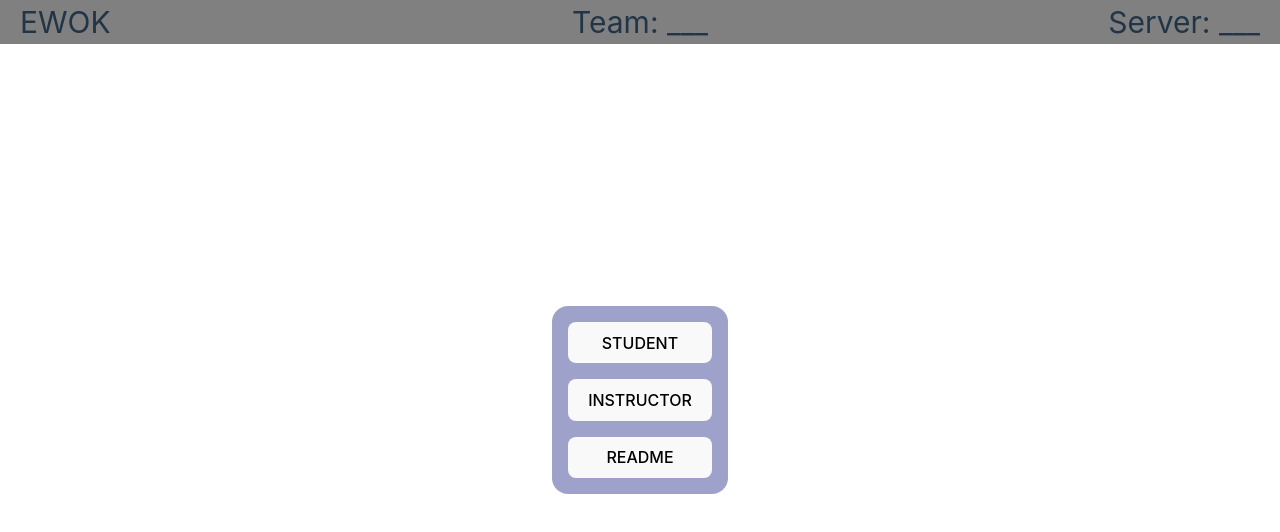
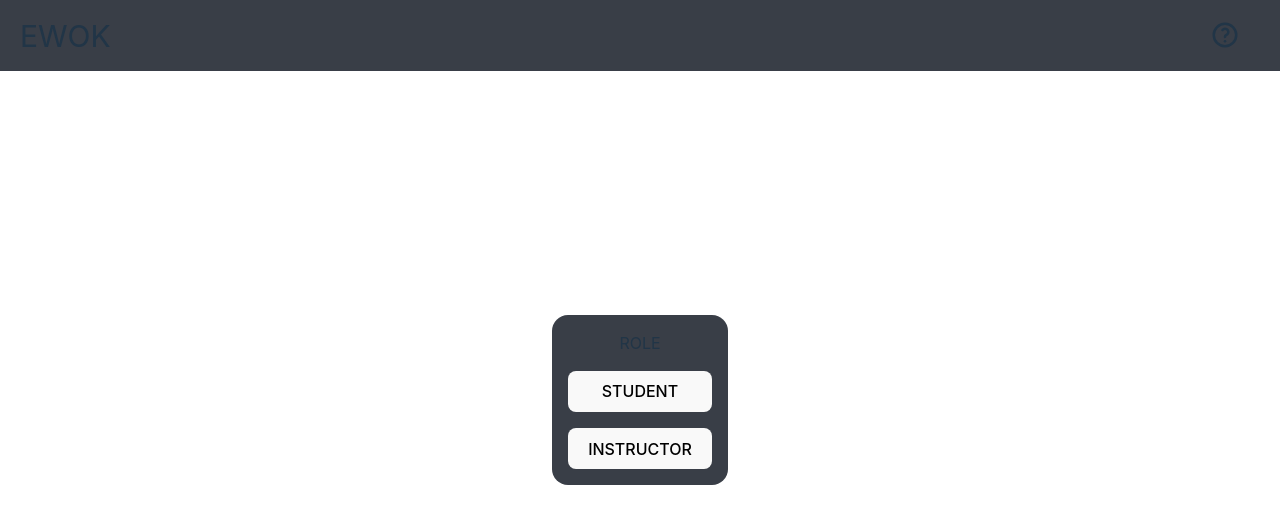
Before and after one commit to bjhufstetler/ewok, a React (Vite) app in the folder ui/: page / in a window 1280 px wide. Shown: the top 532 px of the page. Built offline with nearby package versions, Linux system fonts and the light colour scheme.

Commit message:
adds header help page

```diff
--- a/ui/package.json
+++ b/ui/package.json
@@ -11,6 +11,7 @@
   "dependencies": {
     "react": "^18.2.0",
     "react-dom": "^18.2.0",
+    "react-icons": "^4.4.0",
     "react-router-dom": "^6.4.2"
   },
   "devDependencies": {
--- a/ui/src/App.css
+++ b/ui/src/App.css
@@ -4,38 +4,3 @@
   padding: 2rem;
   text-align: center;
 }
-
-.Card {
-  padding: .5em;
-  background-color: #6e72aeaa;
-  border-radius: 1em;
-  display: flex;
-  flex-direction: column;
-}
-
-.Card * {
-  margin: .5em;
-}
-
-.header {
-  position: fixed;
-  left: 0;
-  top: 0;
-  width: 100%;
-  background-color: grey;
-  font-size: 30px;
-  display: grid;
-  grid-template-columns: 1fr 1fr 1fr;
-}
-
-.header * {
-  padding: 10px 20px 10px 20px;
-}
-
-.header :first-child {
-  text-align: left;
-}
-
-.header :last-child {
-  text-align: right
-}
--- a/ui/src/App.tsx
+++ b/ui/src/App.tsx
@@ -1,5 +1,5 @@
 import { BrowserRouter as Router, Routes, Route } from "react-router-dom";
-import { Landing, StudentLogin, StudentPage, InstructorLogin, InstructorCreate, InstructorJoin, InstructorPage, Header } from "./components";
+import { Landing, StudentLogin, StudentPage, InstructorLogin, InstructorCreate, InstructorJoin, InstructorPage, Header, Help } from "./components";
 import './App.css';
 
 function App() {
@@ -15,6 +15,7 @@ function App() {
           <Route path="/instructorCreate" element={<InstructorCreate/>} />
           <Route path="/instructorJoin" element={<InstructorJoin/>} />
           <Route path="/instructor" element={<InstructorPage/>} />
+          <Route path="/help" element={<Help/>} />
         </Routes>
       </div>
     </Router>
--- a/ui/src/components/Login/InstructorCreate.tsx
+++ b/ui/src/components/Login/InstructorCreate.tsx
@@ -1,4 +1,3 @@
-import "../../App.css";
 import { useNavigate } from "react-router-dom";
 
 const InstructorCreate = () => {
--- a/ui/src/components/Login/InstructorJoin.tsx
+++ b/ui/src/components/Login/InstructorJoin.tsx
@@ -1,4 +1,3 @@
-import "../../App.css";
 import { useNavigate } from "react-router-dom";
 
 const StudentLogin = () => {
--- a/ui/src/components/Login/InstructorLogin.tsx
+++ b/ui/src/components/Login/InstructorLogin.tsx
@@ -5,7 +5,7 @@ const InstructorLogin = () => {
     const navigate = useNavigate();
     return(
         <div className="Card">
-            <input type="text" defaultValue="PASSWORD"></input>
+            <input type="text" placeholder="PASSWORD"></input>
             <button onClick={()=> navigate("/instructorCreate")}>CREATE</button>
             <button onClick={()=> navigate("/instructorJoin")}>JOIN</button>
             <button onClick={() => navigate("/")}>BACK</button>
--- a/ui/src/components/Login/Landing.tsx
+++ b/ui/src/components/Login/Landing.tsx
@@ -1,12 +1,11 @@
-import "../../App.css";
 import { useNavigate } from 'react-router-dom';
 const Landing = () => {
     const navigate = useNavigate();
     return(
         <div className="Card">
+            <div>ROLE</div>
             <button onClick={() => navigate("/studentLogin")}>STUDENT</button>
             <button onClick={() => navigate("/instructorLogin")}>INSTRUCTOR</button>
-            <button onClick={() => navigate("/readme")}>README</button>
         </div>
     )
 };
--- a/ui/src/components/Login/StudentLogin.tsx
+++ b/ui/src/components/Login/StudentLogin.tsx
@@ -1,4 +1,3 @@
-import "../../App.css";
 import { useNavigate } from "react-router-dom";
 
 const StudentLogin = () => {
--- a/ui/src/components/Page/Header.tsx
+++ b/ui/src/components/Page/Header.tsx
@@ -1,10 +1,20 @@
-import "../../App.css"
+import { useNavigate, useLocation } from "react-router-dom";
+import { TbHelp } from "react-icons/tb";
 const Header = () => {
+    const navigate = useNavigate();
+    const location = useLocation();
+
+    const handleClickHelp = () => {
+        if(location.pathname == '/help'){
+            navigate(-1)
+        } else {
+            navigate('/help')
+        }
+    }
     return(
         <div className="header">
-            <div className="title">EWOK</div>
-            <div className="team">Team: ___</div>
-            <div className="server">Server: ___</div>
+            <div>EWOK</div>
+            <div><TbHelp onClick={() => handleClickHelp()}/></div>
         </div>
     )
 }
--- /dev/null
+++ b/ui/src/components/Page/Help.tsx
@@ -0,0 +1,11 @@
+const Help = () => {
+    return(
+        <>
+            <div>
+                Visit this page to learn more about the EWOK SEW Sandbox.
+            </div>
+        </>
+    )
+}
+
+export default Help;
--- a/ui/src/components/index.ts
+++ b/ui/src/components/index.ts
@@ -6,5 +6,6 @@ import InstructorJoin from "./Login/InstructorJoin";
 import InstructorPage from "./Instructor/InstructorPage";
 import StudentPage from "./Student/StudentPage";
 import Header from "./Page/Header";
+import Help from "./Page/Help";
 
-export { Landing , StudentLogin, StudentPage, InstructorLogin, InstructorCreate, InstructorJoin, InstructorPage, Header};
+export { Landing , StudentLogin, StudentPage, InstructorLogin, InstructorCreate, InstructorJoin, InstructorPage, Header, Help};
--- a/ui/src/index.css
+++ b/ui/src/index.css
@@ -6,7 +6,7 @@
 
   color-scheme: light dark;
   color: rgba(255, 255, 255, 0.87);
-  background-color: #242424;
+  background-color: #2e292b;
 
   font-synthesis: none;
   text-rendering: optimizeLegibility;
@@ -72,3 +72,40 @@ button:focus-visible {
 input {
   text-align: center;
 }
+
+
+.Card {
+  padding: .5em;
+  background-color: #393e47;
+  border-radius: 1em;
+  display: flex;
+  flex-direction: column;
+}
+
+.Card * {
+  margin: .5em;
+}
+
+.header {
+  position: fixed;
+  left: 0;
+  top: 0;
+  width: 100%;
+  align-items: center;
+  background-color: #393e47;
+  font-size: 30px;
+  display:grid;
+  grid-template-columns: 1fr 1fr;
+}
+
+.header * {
+  padding: 10px 20px 10px 20px;
+}
+
+.header :first-child {
+  text-align: left;
+}
+
+.header :last-child {
+  text-align: right;
+}
```
Also changed, not shown: 1 other file (tests, documents, lock files or other folders).
